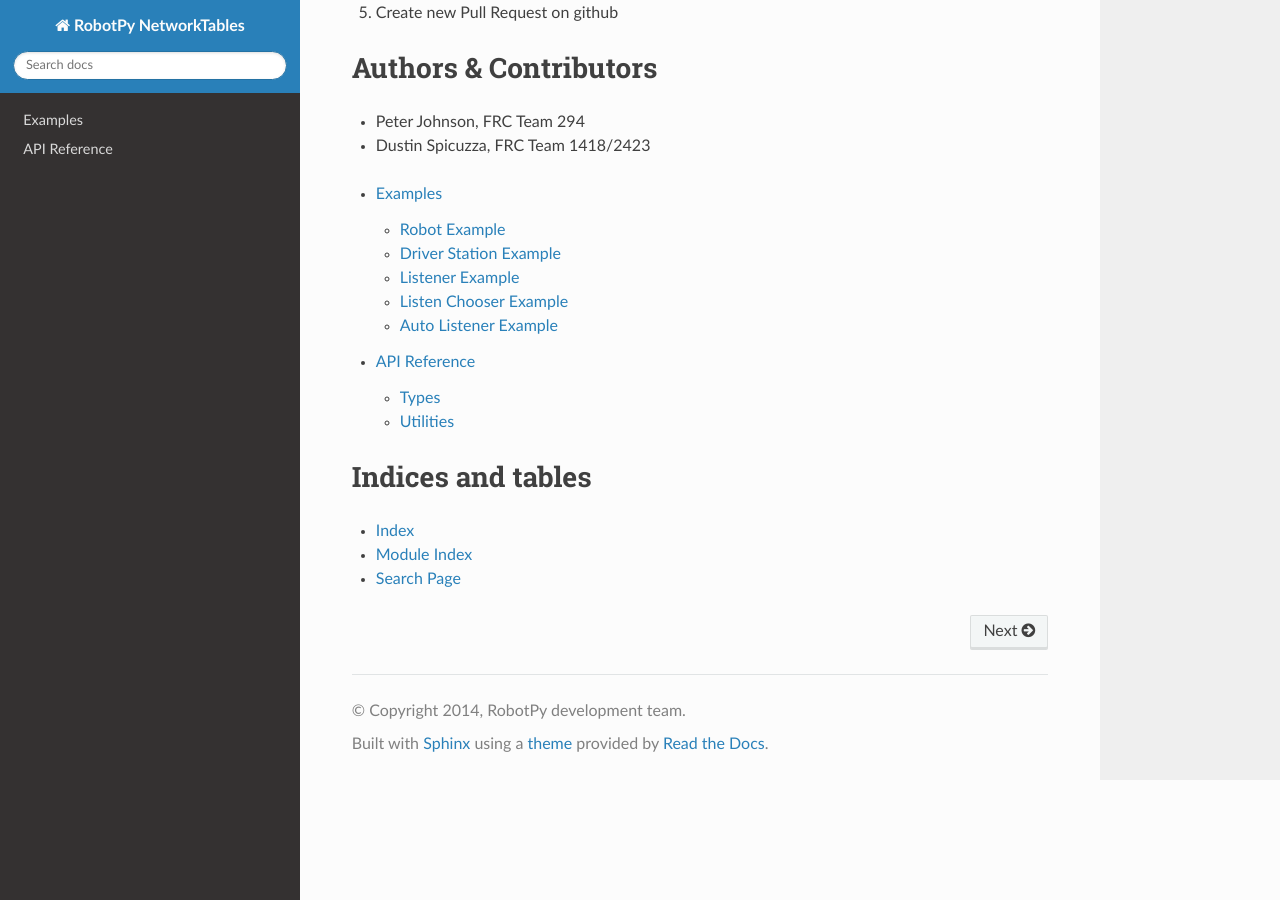
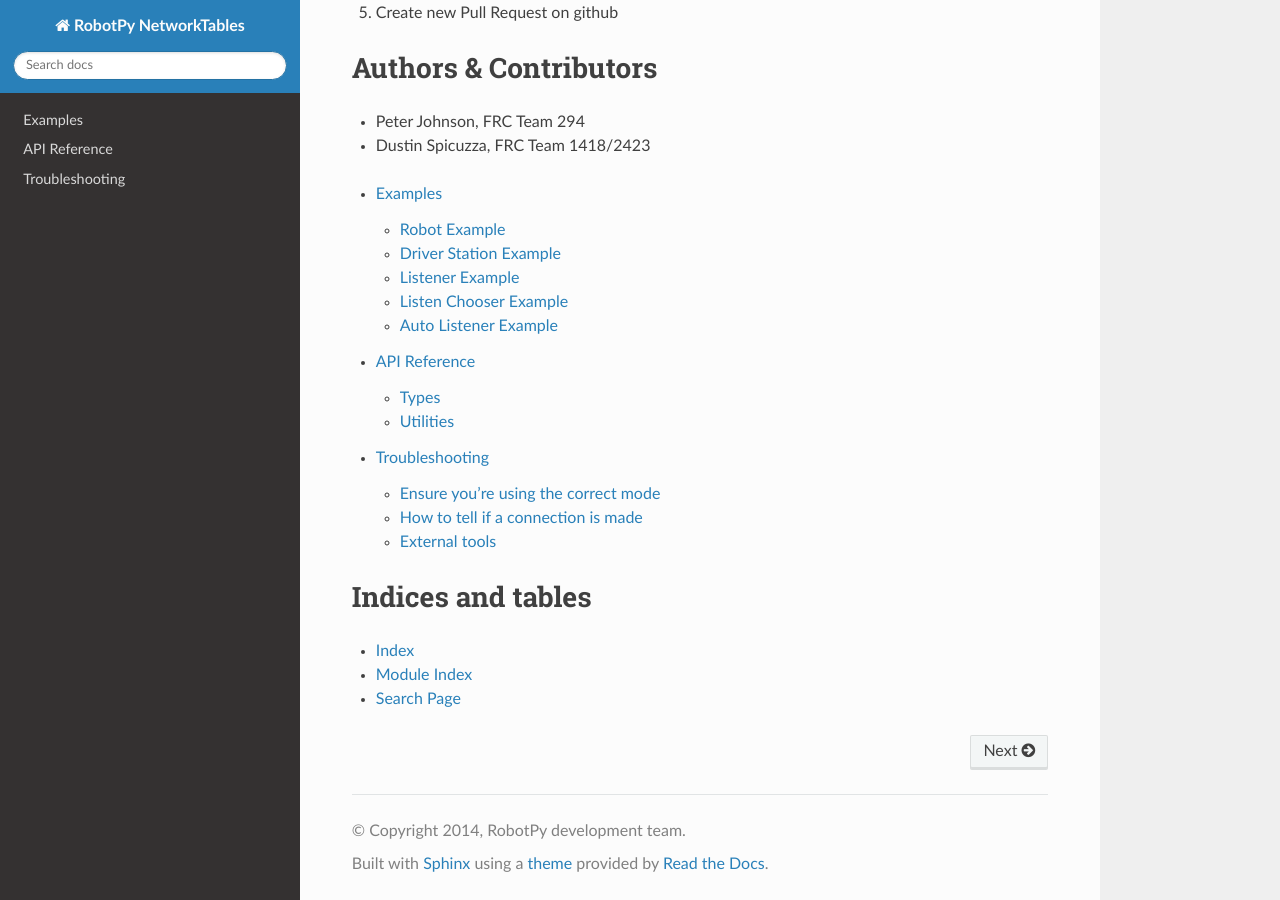
Before and after one commit to robotpy/pynetworktables, a Sphinx documentation site: the page built from docs/index.rst, in a window 1280 px wide and 900 px high, scrolled down 1539 px. Built offline with Sphinx 7.4.7 and the Read the Docs theme 2.0.0, drawn with Linux system fonts in a browser that asks for light colours; the version number could not be read and is left out; some of the changed lines change nothing that is shown.

Commit message:
Add troubleshooting section

```diff
--- a/docs/index.rst
+++ b/docs/index.rst
@@ -6,6 +6,7 @@
 
    examples
    networktables
+   troubleshooting
 
 Indices and tables
 ==================
--- /dev/null
+++ b/docs/troubleshooting.rst
@@ -0,0 +1,45 @@
+Troubleshooting
+===============
+
+Ensure you're using the correct mode
+------------------------------------
+
+If you're running pynetworktables as part of RobotPy -- relax, pynetworktables
+is setup automatically for you.
+
+If you're trying to connect to the robot from a coprocessor (such as a
+Raspberry Pi) or from the driver station, then you will need to ensure that
+you:
+
+* Enable client mode
+* Tell pynetworktables to connect to the correct hostname
+
+Code to do that looks like this::
+
+    from networktables import NetworkTable
+
+    NetworkTable.setIPAddress(hostname)
+    NetworkTable.setClientMode()
+    NetworkTable.initialize()
+
+
+Yes, I know it says `setIPAddress`... it will accept a hostname also. If you
+are team 1234, then the hostname would be 'roborio-1234.local'. Make sure you
+have an mDNS client installed on the coprocessor (like avahi)!
+
+How to tell if a connection is made
+-----------------------------------
+
+If you have enabled python logging, look for messages that look like this::
+
+    INFO:nt:Client 0x1018afa90 entered connection state: CONNECTED_TO_SERVER
+    INFO:nt:Client 0x1018afa90 entered connection state: IN_SYNC_WITH_SERVER
+
+If you see those messages, it means that your client has connected to the
+robot successfully. If you don't see it, that means there's still a problem.
+
+External tools
+--------------
+
+WPI's TableViewer is a great tool for connecting to networktables and seeing
+what's being transmitted.
```
